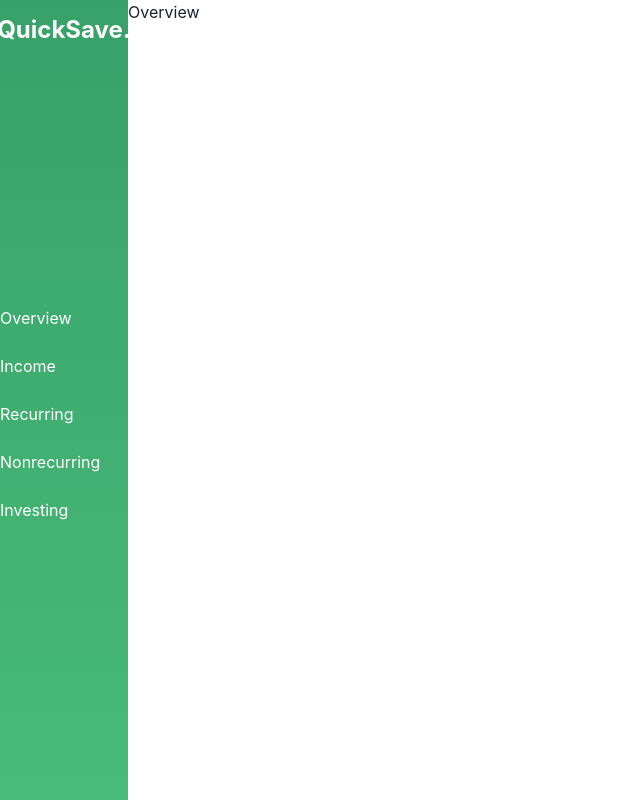
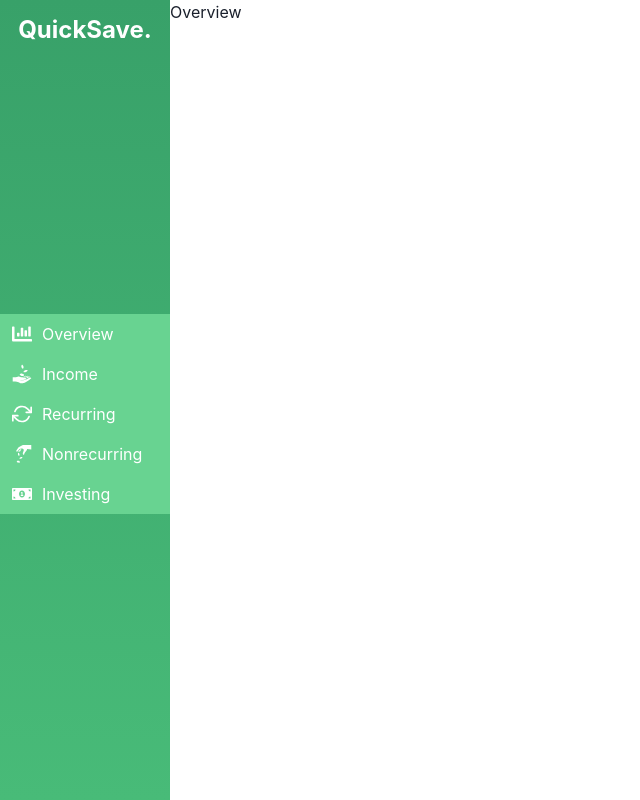
Before and after one commit to FrancisCalizo/quicksave, a Next.js app in the folder client/: page /dashboard in a window 1280 px wide. Shown: the whole page, without its empty margins (0-640 px from the left). Built offline with nearby package versions, Linux system fonts and the light colour scheme.

Commit message:
feat: imlpement changes to sidebar

```diff
--- a/client/components/layout/dashboard/Sidebar.tsx
+++ b/client/components/layout/dashboard/Sidebar.tsx
@@ -8,7 +8,7 @@ import { SIDEBAR_LINKS } from 'utils/routes';
 export default function Sidebar() {
   return (
     <Flex
-      w={['100%', '100%', '10%', '10%', '10%']}
+      w={['100%', '100%', '170px', '170px', '170px']}
       direction="column"
       justify="space-between"
       align="center"
@@ -20,20 +20,32 @@ export default function Sidebar() {
         QuickSave.
       </Heading>
 
-      <Flex direction="column" w="100%">
-        {SIDEBAR_LINKS.map((link, key) => (
+      <Flex direction="column" w="100%" bg="green.300">
+        {SIDEBAR_LINKS.map((link, key) => {
+          // https://stackoverflow.com/a/64277686
+          const Icon = link.icon;
+
+          return (
             <Link key={key} m={5} as={NextLink} href={link.route}>
               <Box
                 as="button"
-              py={3}
+                py={2}
                 w="100%"
                 textAlign="left"
                 _hover={{ bg: 'green.600' }}
+                display="flex"
+                alignItems="center"
+                pl={3}
               >
+                <Icon
+                  size="1.25em"
+                  style={{ marginRight: 10, color: '#fff' }}
+                />{' '}
                 {link.title}
               </Box>
             </Link>
-        ))}
+          );
+        })}
       </Flex>
 
       <div />
--- a/client/pages/dashboard/nonrecurring/index.tsx
+++ b/client/pages/dashboard/nonrecurring/index.tsx
@@ -171,7 +171,7 @@ export default function Nonrecurring() {
 
       {/* Right Section */}
       <Flex
-        w={['100%', '100%', '30%']}
+        w={['100%', '100%', '40%']}
         bgColor="#F5F5F5"
         flexDir="column"
         overflow="auto"
--- a/client/utils/routes.ts
+++ b/client/utils/routes.ts
@@ -1,7 +1,11 @@
+import { GiReceiveMoney, GiPayMoney } from 'react-icons/gi';
+import { FiRefreshCw } from 'react-icons/fi';
+import { FaChartBar, FaMoneyBillAlt } from 'react-icons/fa';
+
 export const SIDEBAR_LINKS = [
-  { title: 'Overview', route: '/dashboard' },
-  { title: 'Income', route: '/dashboard/income' },
-  { title: 'Recurring', route: '/dashboard/recurring' },
-  { title: 'Nonrecurring', route: '/dashboard/nonrecurring' },
-  { title: 'Investing', route: '/dashboard/investing' },
+  { title: 'Overview', route: '/dashboard', icon: FaChartBar },
+  { title: 'Income', route: '/dashboard/income', icon: GiReceiveMoney },
+  { title: 'Recurring', route: '/dashboard/recurring', icon: FiRefreshCw },
+  { title: 'Nonrecurring', route: '/dashboard/nonrecurring', icon: GiPayMoney },
+  { title: 'Investing', route: '/dashboard/investing', icon: FaMoneyBillAlt },
 ];
```
Lines whose indentation alone changed are shown as unchanged.
